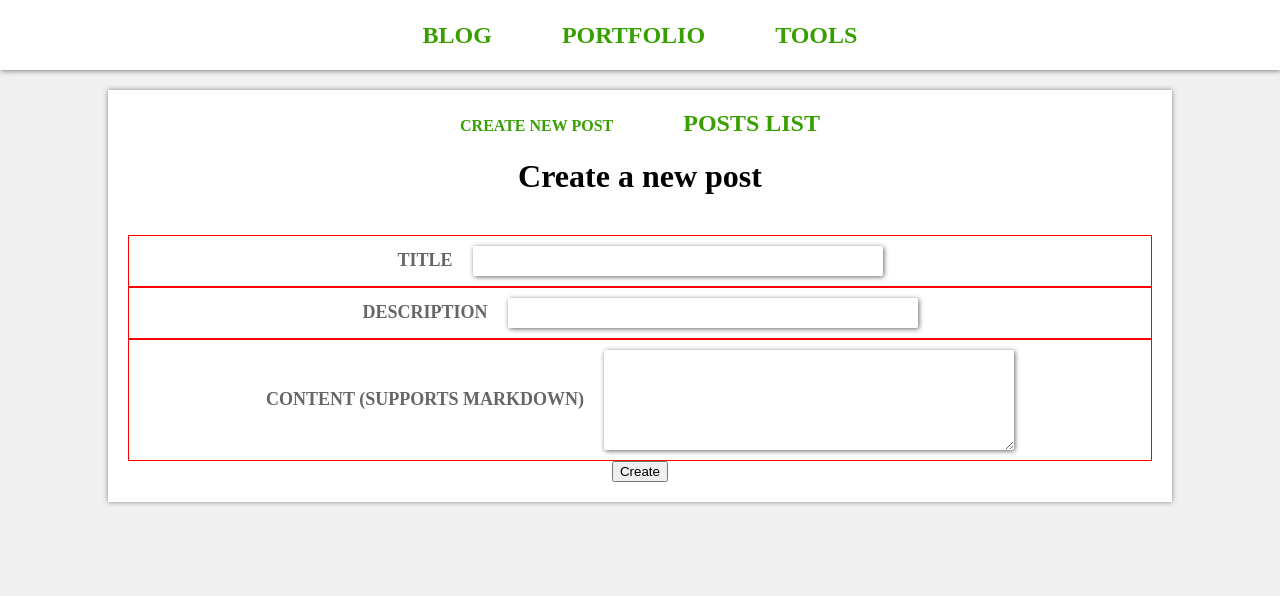
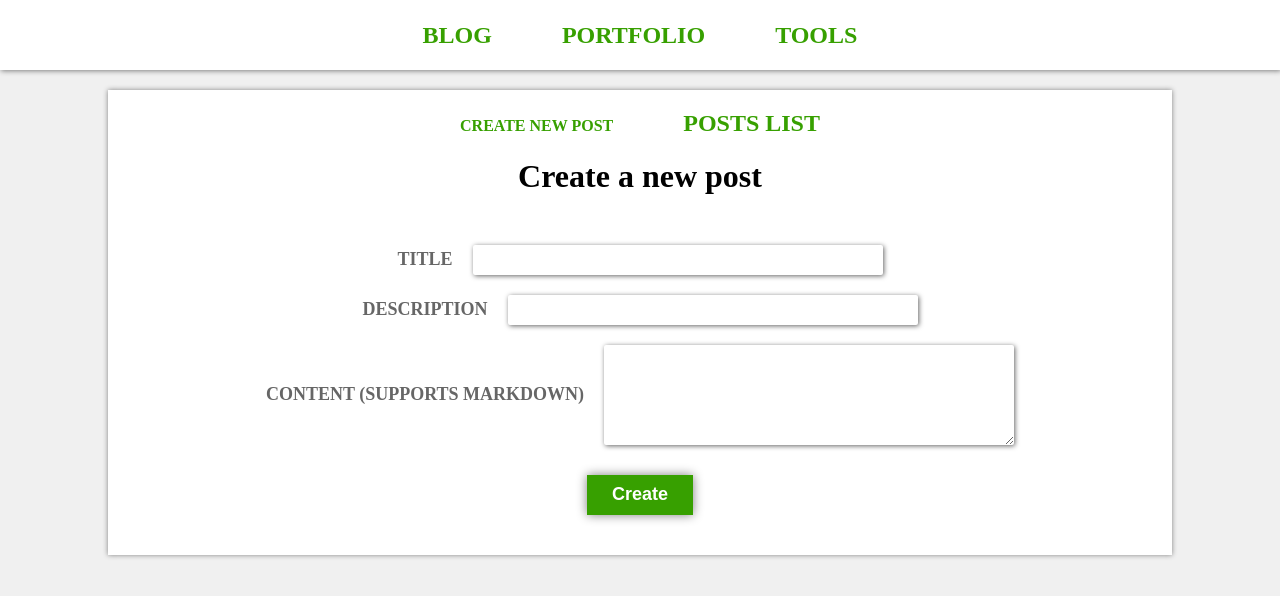
Before and after one commit to laveesingh/frontolio, a React (Create React App) app: page /blog/create in a window 1280 px wide. Shown: the top 596 px of the page. Built offline with nearby package versions, Linux system fonts and the light colour scheme.

Commit message:
added Button and Heading components

```diff
--- /dev/null
+++ b/src/components/Button.js
@@ -0,0 +1,26 @@
+import React from 'react'
+import styled from 'styled-components'
+
+const Button = ({children, ...props}) => (
+  <button {...props}>
+    {children}
+  </button>
+)
+
+export default styled(Button)`
+  & {
+    height: 40px;
+    border: none;
+    box-shadow: 0px 0px 10px grey;
+    background-color: #37a000;
+    color: white;
+    font-weight: 600;
+    font-size: 18px;
+    cursor: pointer;
+    padding: 0px 25px;
+    margin: 20px
+    &:hover {
+      opacity: 0.8;
+    }
+  }
+`
--- a/src/components/CreatePost.js
+++ b/src/components/CreatePost.js
@@ -2,6 +2,7 @@ import React from 'react'
 import axios from 'axios'
 import cookies from 'js-cookie'
 import {TextField, TextArea} from './Input'
+import Button from './Button'
 
 class CreatePost extends React.Component {
   state = {
@@ -41,9 +42,9 @@ class CreatePost extends React.Component {
           <TextArea label={'content (supports markdown)'}
             value={this.state.content}
             onChange={this.handleChange} />
-          <button type='submit' onClick={this.handleSubmit}>
+          <Button type='submit' onClick={this.handleSubmit}>
             Create
-          </button>
+          </Button>
         </form>
       </div>
     )
--- a/src/components/Input.js
+++ b/src/components/Input.js
@@ -4,7 +4,6 @@ import styled, {css} from 'styled-components'
 const inputMixin = css`
   & {
     display: flex;
-    border: 1px solid red;
     align-items: center;
     justify-content: center;
     label {
```
Also changed, not shown: src/components/Heading.js (added, +27 -0 lines).
